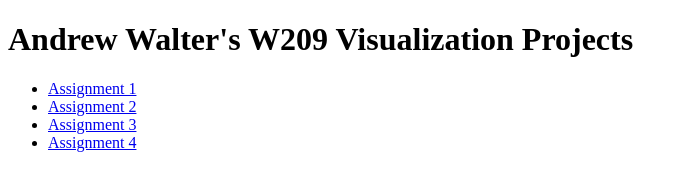
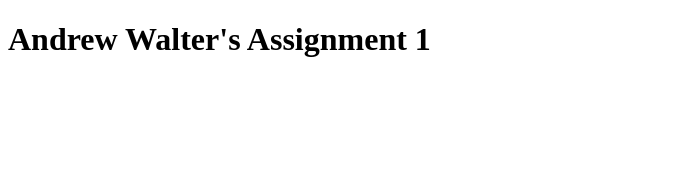
Before and after one commit to andrewfwalters/w209, a plain HTML site: page a1/index.html in a window 1280 px wide. Shown: the whole page, without its empty margins (0-688 px from the left). Drawn offline with nearby package versions, Linux system fonts and the light colour scheme.

Commit message:
adding boilerplate

```diff
--- a/a1/index.html
+++ b/a1/index.html
@@ -3,19 +3,15 @@
   <head>
     <meta charset="UTF-8">
     <title>Andrew Walters</title>
-  <meta name="author" content="Andrew Walters">
-  <meta name="description" content="MIDS W209 Visualizations">
-  <link rel="shortcut icon" href="http://people.ischool.berkeley.edu/~andrewfwalters/static/favicon.ico" type="image/ico">
+    <meta name="author" content="Andrew Walters">
+    <meta name="description" content="MIDS W209 Visualizations">
+    <link rel="shortcut icon" href="http://people.ischool.berkeley.edu/~andrewfwalters/static/favicon.ico" type="image/ico">
   </head>
   <body>
   <h1>
-    Andrew Walter's W209 Visualization Projects
+    Andrew Walter's Assignment 1
   </h1>
-  <ul>
-    <li><a href="http://people.ischool.berkeley.edu/andrewfwalters/a1/">Assignment 1</a></li>
-    <li><a href="http://people.ischool.berkeley.edu/andrewfwalters/a2/">Assignment 2</a></li>
-    <li><a href="http://people.ischool.berkeley.edu/andrewfwalters/a3/">Assignment 3</a></li>
-    <li><a href="http://people.ischool.berkeley.edu/andrewfwalters/a4/">Assignment 4</a></li>
-  </ul>
+  <script src="https://d3js.org/d3.v4.min.js"></script>
+  <script src="http://people.ischool.berkeley.edu/~andrewfwalters/a1/a1.js"></script>
   </body>
 </html>
```
Also changed, not shown: index.html (+3 -3 lines).
